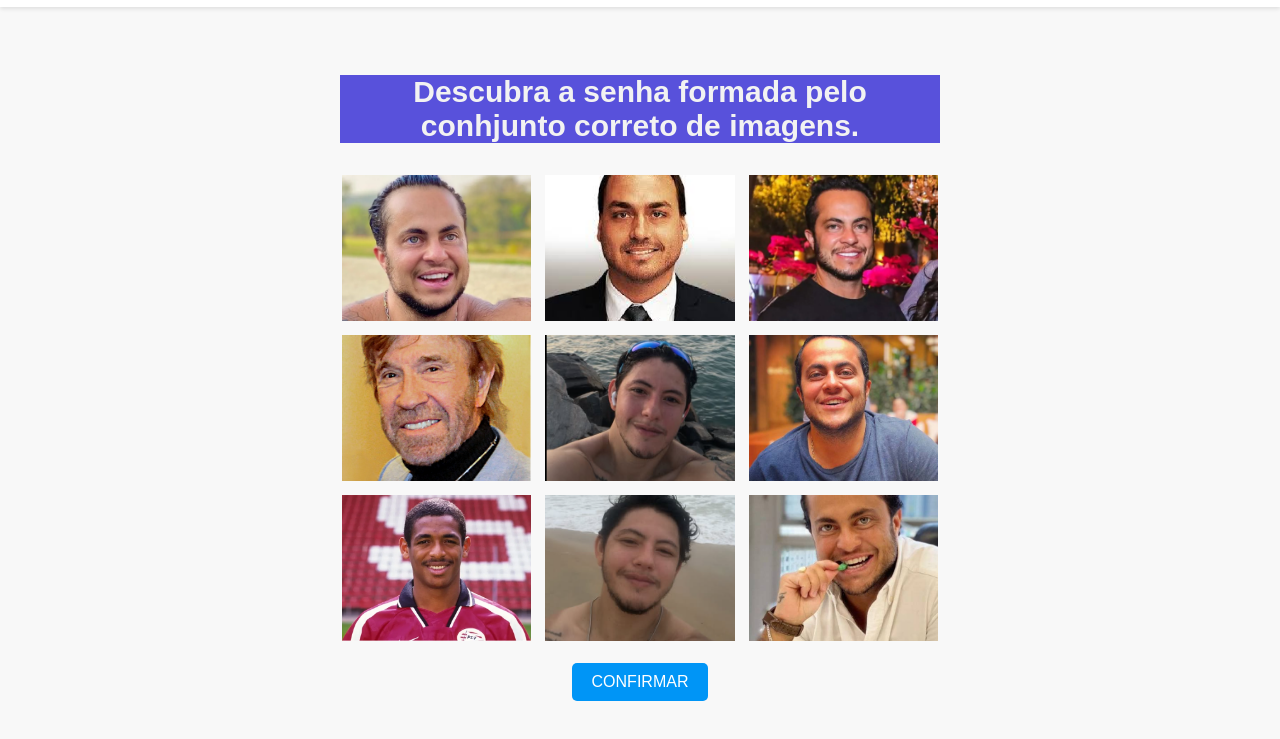
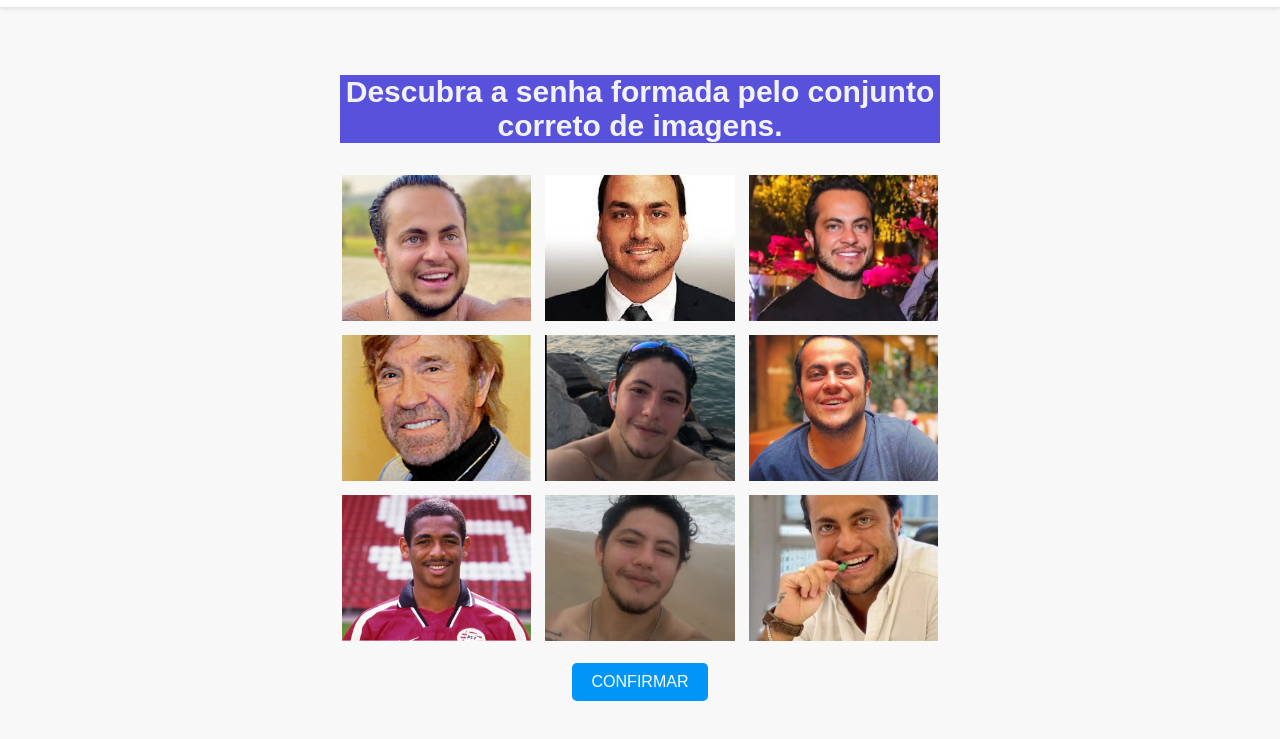
Before and after one commit to Estevam-Oliveira/aptius-survey, a plain HTML site: page index.html in a window 1280 px wide. Shown: the part 47-786 px from the top of the page. Drawn offline with Linux system fonts and the light colour scheme.

Commit message:
Update index.html

```diff
--- a/index.html
+++ b/index.html
@@ -34,7 +34,7 @@
         </div>
     </header>
     <main class="container">
-        <h2 class="challenge-title">Descubra a senha formada pelo conhjunto correto de imagens.</h2>
+        <h2 class="challenge-title">Descubra a senha formada pelo conjunto correto de imagens.</h2>
         <div class="image-grid">
             <img src="images_log/img1.png" alt="Imagem 1" class="image-item">
             <img src="images_log/img2.png" alt="Imagem 2" class="image-item">
```
